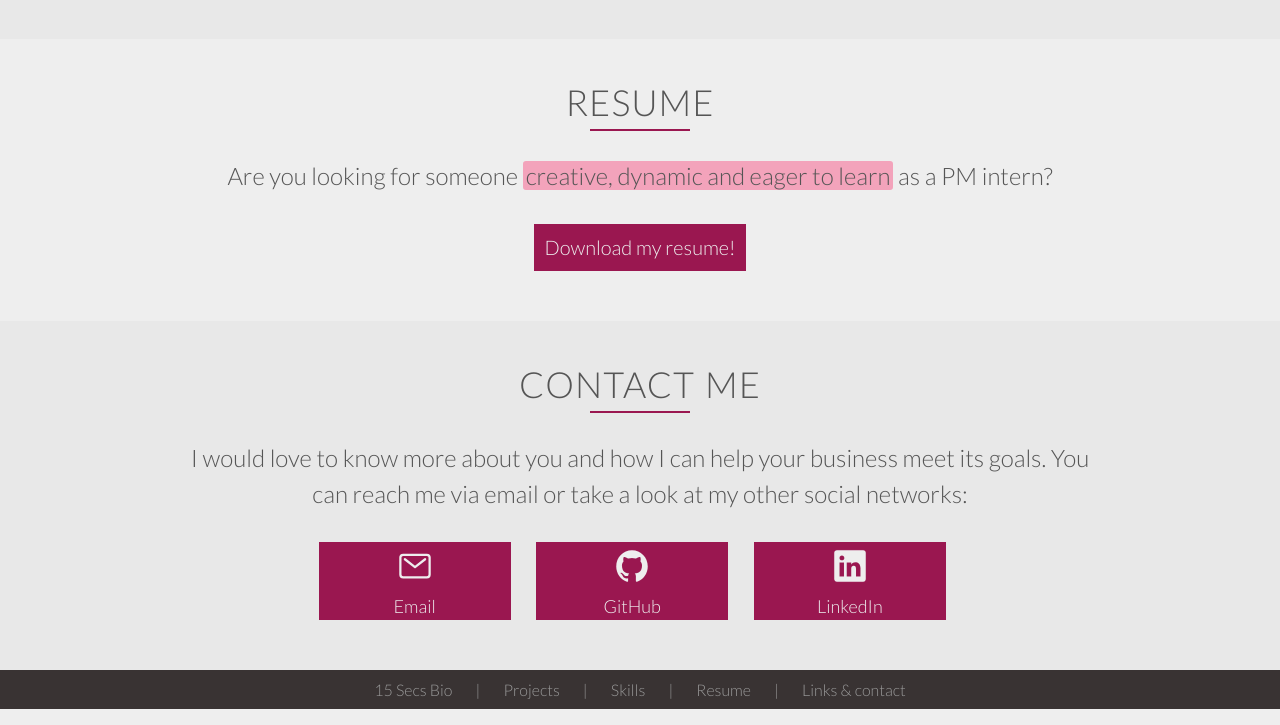
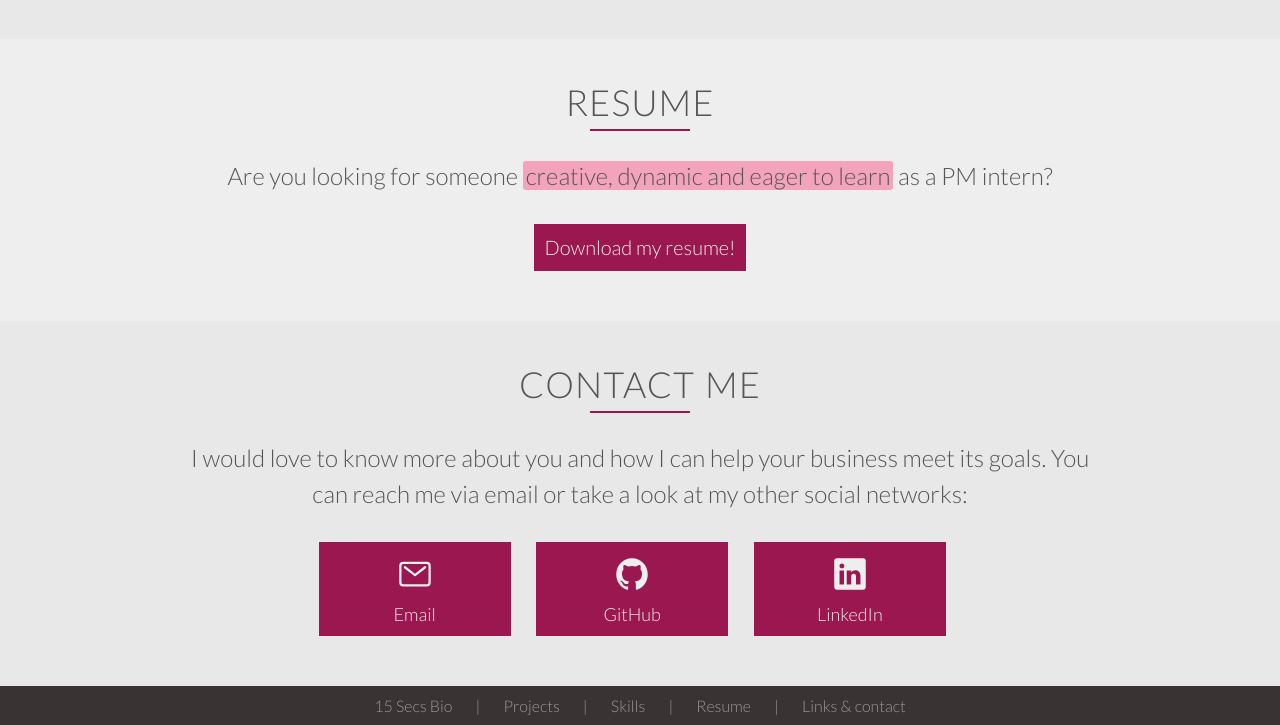
Before and after one commit to GabrielRochon/GabrielRochon.github.io, a plain HTML site: page index.html in a window 1280 px wide. Shown: the part 2848-3573 px from the top of the page. Drawn offline with nearby package versions, Linux system fonts and the light colour scheme; a script that the page names is missing.

Commit message:
Added padding to contact buttons

```diff
--- a/resources/css/style.css
+++ b/resources/css/style.css
@@ -435,7 +435,7 @@ header {
     font-size: 90%;
     background-color: #9A1750;
     text-align: center;
-    /* padding: 5px;*/
+    padding: 8px;
     transition: background-color 0.2s, transform 0.2s;
     color: #eee;
     /* margin: 10px; */
```
